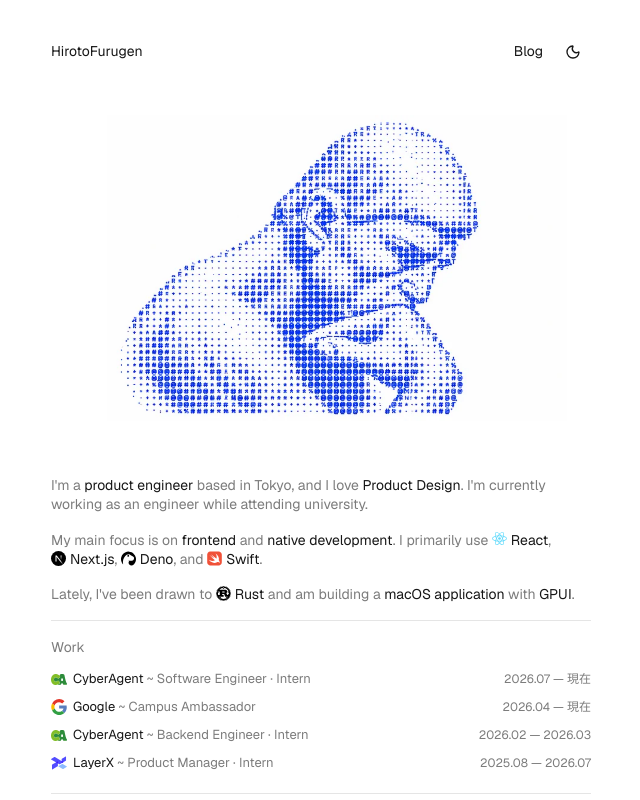
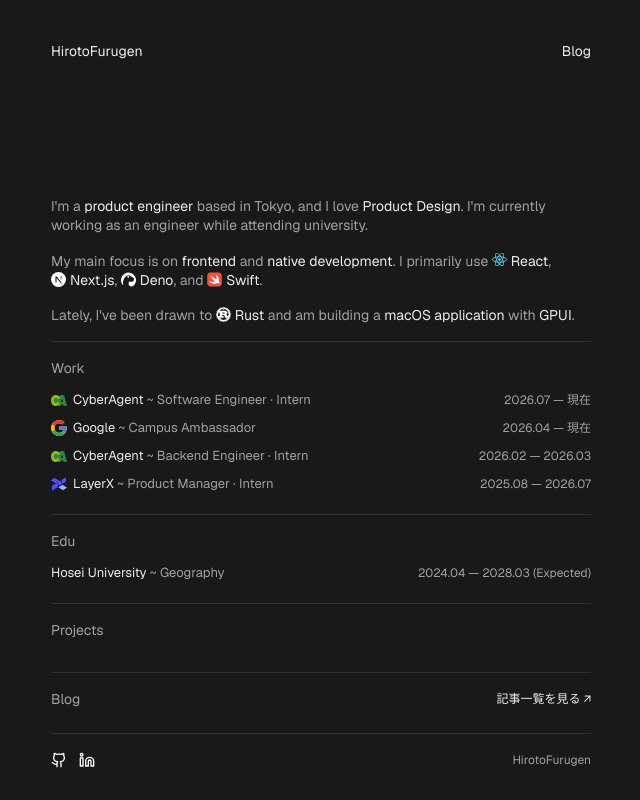
Before and after one commit to gen-hiroto0119/portfolio, a Next.js app: page / in a window 1280 px wide. Shown: the top 800 px of the page, without its empty margins (319-959 px from the left). Built offline with nearby package versions, Linux system fonts and the light colour scheme; no server answers.

Commit message:
Simplify portfolio hero and use a fixed dark theme

```diff
--- a/app/(site)/page.tsx
+++ b/app/(site)/page.tsx
@@ -2,7 +2,6 @@
 import Link from "next/link";
 import { Suspense } from "react";
 
-import { AsciiPortrait } from "@/components/portfolio/ascii-portrait";
 import { PostList } from "@/components/portfolio/post-list";
 import { getAllPosts } from "@/lib/content";
 import styles from "@/components/portfolio/portfolio.module.css";
@@ -26,7 +25,6 @@
   return <>
     <main id="main" className={styles.main}>
       <section className={styles.intro} lang="en" aria-label="Profile">
-        <AsciiPortrait />
         <p>I&apos;m a <strong>product engineer</strong> based in Tokyo, and I love <strong>Product Design</strong>. I&apos;m currently working as an engineer while attending university.</p>
         <p>My main focus is on <strong>frontend</strong> and <strong>native development</strong>. I primarily use <Technology name="React" logo="react" />, <Technology name="Next.js" logo="nextjs" />, <Technology name="Deno" logo="deno" />, and <Technology name="Swift" logo="swift" />.</p>
         <p>Lately, I&apos;ve been drawn to <Technology name="Rust" logo="rust" /> and am building a <strong>macOS application</strong> with <strong>GPUI</strong>.</p>
--- a/app/globals.css
+++ b/app/globals.css
@@ -1,37 +1,21 @@
 @import "tailwindcss";
 
 :root {
-  color-scheme: light dark;
-  --background: light-dark(#fff, #191919);
-  --surface: light-dark(#fafafa, #242424);
-  --foreground: light-dark(#171717, #ededed);
-  --muted-foreground: light-dark(#7c7c7c, #a1a1a1);
-  --border: light-dark(#e5e5e5, #303030);
+  color-scheme: dark;
+  --background: #191919;
+  --surface: #242424;
+  --foreground: #ededed;
+  --muted-foreground: #a1a1a1;
+  --border: #303030;
   --accent: var(--foreground);
   --syntax-comment: var(--muted-foreground);
   --syntax-keyword: var(--foreground);
-  --syntax-string: light-dark(#526977, #a6c8e1);
+  --syntax-string: #a6c8e1;
   --syntax-title: var(--foreground);
   --syntax-literal: var(--syntax-string);
   --syntax-tag: var(--foreground);
   --syntax-attribute: var(--syntax-string);
-  --light-display: block;
-  --dark-display: none;
-  --monochrome-filter: none;
-}
-:root[data-theme="light"] { color-scheme: light; }
-:root[data-theme="dark"] {
-  color-scheme: dark;
-  --light-display: none;
-  --dark-display: block;
   --monochrome-filter: invert(1);
-}
-@media (prefers-color-scheme: dark) {
-  :root:not([data-theme="light"]) {
-    --light-display: none;
-    --dark-display: block;
-    --monochrome-filter: invert(1);
-  }
 }
 @theme inline {
   --color-background: var(--background);
--- a/app/layout.tsx
+++ b/app/layout.tsx
@@ -37,10 +37,7 @@
   children: React.ReactNode;
 }>) {
   return (
-    <html lang="ja" suppressHydrationWarning>
-      <head>
-        <script dangerouslySetInnerHTML={{ __html: `try{var t=localStorage.getItem("portfolio-theme");if(t==="light"||t==="dark")document.documentElement.dataset.theme=t}catch{}` }} />
-      </head>
+    <html lang="ja">
       <body className="isolate flex min-h-screen flex-col bg-background font-sans text-foreground antialiased">
         {children}
         <SpeedInsights />
--- a/components/portfolio/ascii-portrait.module.css
+++ b/components/portfolio/ascii-portrait.module.css
@@ -1,5 +1,4 @@
 .portrait {
-  --portrait-offset-x: 0%;
   position: relative;
   width: 100%;
   aspect-ratio: 3 / 2;
@@ -7,9 +6,6 @@
   overflow: hidden;
   background: var(--background);
 }
-
-.light { display: var(--light-display); --portrait-offset-x: 3%; }
-.dark { display: var(--dark-display); }
 
 .fallback,
 .fallbackHidden,
@@ -19,7 +15,7 @@
   inset: 0;
   width: 100%;
   height: 100%;
-  transform: translateX(var(--portrait-offset-x)) scale(0.85);
+  transform: scale(0.85);
   transform-origin: center;
   transition: opacity 180ms ease;
 }
--- a/components/portfolio/ascii-portrait.tsx
+++ b/components/portfolio/ascii-portrait.tsx
@@ -1,69 +1,35 @@
 "use client";
 
 import Image from "next/image";
-import { useEffect, useRef, useState, useSyncExternalStore } from "react";
+import { useEffect, useRef, useState } from "react";
 import styles from "./ascii-portrait.module.css";
 
 const GLYPHS = ".:-=+*TERA%#@";
-const PORTRAITS = {
-  light: {
-    source: "/portfolio/thinker-coverage.webp",
-    fallback: "/portfolio/thinker-preview.webp",
-    ink: "#244cff",
-    label: "青いASCII文字で描いた、顎に手を添えて考える人",
-  },
-  dark: {
+const SCRAMBLE_INTERVAL = 110;
+const PORTRAIT = {
   // SMK's photograph of the David head cast, KAS2232, released under CC0:
   // https://commons.wikimedia.org/wiki/File:Michelangelo_Buonarroti,_Hoved_fra_statuen_af_David,_,_KAS2232,_Statens_Museum_for_Kunst.jpg
   source: "/portfolio/david-photo.webp",
   fallback: "/portfolio/david-ascii.svg",
   ink: "#648cff",
   label: "写真の明暗を青いASCII文字に変換したダビデ像",
-  },
 };
+const INKS = [PORTRAIT.ink, "#7d9dff", "#968cff"];
 
 type Letter = {
   x: number;
   y: number;
-  offsetX: number;
-  offsetY: number;
   glyph: number;
+  displayGlyph: number;
+  tint: number;
 };
 
-function subscribeToTheme(onChange: () => void) {
-  const observer = new MutationObserver(onChange);
-  observer.observe(document.documentElement, { attributes: true, attributeFilter: ["data-theme"] });
-  const preference = window.matchMedia("(prefers-color-scheme: dark)");
-  preference.addEventListener("change", onChange);
-  return () => {
-    observer.disconnect();
-    preference.removeEventListener("change", onChange);
-  };
-}
-
-function currentTheme(): keyof typeof PORTRAITS {
-  const theme = document.documentElement.dataset.theme;
-  if (theme === "light" || theme === "dark") return theme;
-  return window.matchMedia("(prefers-color-scheme: dark)").matches ? "dark" : "light";
-}
-
-function serverTheme() {
-  return null;
-}
-
 export function AsciiPortrait() {
-  const theme = useSyncExternalStore(subscribeToTheme, currentTheme, serverTheme);
-  return <><Portrait mode="light" active={theme === "light"} /><Portrait mode="dark" active={theme === "dark"} /></>;
-}
-
-function Portrait({ mode, active }: { mode: keyof typeof PORTRAITS; active: boolean }) {
-  const portrait = PORTRAITS[mode];
   const frameRef = useRef<HTMLElement>(null);
   const canvasRef = useRef<HTMLCanvasElement>(null);
   const [ready, setReady] = useState(false);
 
   useEffect(() => {
-    if (!active) return;
     const frame = frameRef.current;
     const canvas = canvasRef.current;
     const context = canvas?.getContext("2d");
@@ -76,7 +42,7 @@
     let loaded = false;
     let visible = true;
     let animation = 0;
-    let previousTime = 0;
+    let timer = 0;
     let width = 0;
     let height = 0;
     let cellWidth = 0;
@@ -93,9 +59,9 @@
       for (const letter of letters) {
         context.drawImage(
           atlas,
-          letter.glyph * atlasSize, 0, atlasSize, atlasSize,
-          letter.x + letter.offsetX - size / 2,
-          letter.y + letter.offsetY - size / 2,
+          letter.displayGlyph * atlasSize, letter.tint * atlasSize, atlasSize, atlasSize,
+          letter.x - size / 2,
+          letter.y - size / 2,
           size, size,
         );
       }
@@ -103,49 +69,53 @@
 
     function reset() {
       cancelAnimationFrame(animation);
+      window.clearTimeout(timer);
       animation = 0;
-      previousTime = 0;
+      timer = 0;
       pointer.active = false;
       for (const letter of letters) {
-        letter.offsetX = 0;
-        letter.offsetY = 0;
+        letter.displayGlyph = letter.glyph;
+        letter.tint = 0;
       }
       paint();
     }
 
-    function tick(time: number) {
+    function tick() {
       animation = 0;
-      if (disposed || !visible || document.hidden || reducedMotion.matches) return;
-      const dt = previousTime ? Math.min((time - previousTime) / 1000, 0.05) : 1 / 60;
-      previousTime = time;
-      const ease = 1 - Math.exp(-12 * dt);
-      const radius = Math.min(width * 0.2, 90);
-      let unsettled = false;
+      if (disposed || !visible || document.hidden || reducedMotion.matches || !finePointer.matches) return;
+      const radius = Math.min(width * 0.16, 76);
+      let nearby = false;
+      let changed = false;
 
       for (const letter of letters) {
-        const dx = letter.x - pointer.x;
-        const dy = letter.y - pointer.y;
-        const distance = Math.hypot(dx, dy);
+        const distance = Math.hypot(letter.x - pointer.x, letter.y - pointer.y);
         const influence = pointer.active ? Math.max(0, 1 - distance / radius) ** 2 : 0;
-        const force = influence * cellWidth * 2.8;
-        const targetX = dx / Math.max(distance, 1) * force;
-        const targetY = dy / Math.max(distance, 1) * force;
-        letter.offsetX += (targetX - letter.offsetX) * ease;
-        letter.offsetY += (targetY - letter.offsetY) * ease;
-        if (Math.abs(targetX - letter.offsetX) + Math.abs(targetY - letter.offsetY) > 0.025) {
-          unsettled = true;
-        } else {
-          letter.offsetX = targetX;
-          letter.offsetY = targetY;
+        let nextGlyph = letter.glyph;
+        let nextTint = 0;
+        if (influence > 0) {
+          nearby = true;
+          if (Math.random() < influence * 0.85) {
+            // Stay near the original density to preserve the statue's shading.
+            const shift = (Math.random() < 0.5 ? -1 : 1) * (influence > 0.5 ? 2 : 1);
+            nextGlyph = Math.max(0, Math.min(GLYPHS.length - 1, letter.glyph + shift));
+            nextTint = Math.random() < 0.7 ? 1 : 2;
           }
         }
-      paint();
-      if (unsettled) animation = requestAnimationFrame(tick);
-      else previousTime = 0;
+        if (nextGlyph !== letter.displayGlyph || nextTint !== letter.tint) changed = true;
+        letter.displayGlyph = nextGlyph;
+        letter.tint = nextTint;
+      }
+      if (changed) paint();
+      if (nearby) {
+        timer = window.setTimeout(() => {
+          timer = 0;
+          wake();
+        }, SCRAMBLE_INTERVAL);
+      }
     }
 
     function wake() {
-      if (!animation && loaded && visible && !document.hidden && !reducedMotion.matches) {
+      if (!animation && !timer && !disposed && loaded && visible && !document.hidden && !reducedMotion.matches && finePointer.matches) {
         animation = requestAnimationFrame(tick);
       }
     }
@@ -157,7 +127,8 @@
       reset();
       width = nextWidth;
       height = width * 2 / 3;
-      const dpr = Math.min(window.devicePixelRatio || 1, 3);
+      // Keep small glyphs crisp even on 1x screens.
+      const dpr = Math.min(Math.max(window.devicePixelRatio || 1, 2), 3);
       canvas.width = Math.round(width * dpr);
       canvas.height = Math.round(height * dpr);
       context.setTransform(dpr, 0, 0, dpr, 0, 0);
@@ -178,21 +149,17 @@
       for (let row = 0; row < rows; row++) {
         for (let column = 0; column < columns; column++) {
           const i = (row * columns + column) * 4;
-          // Thinker's small grayscale source contains precomputed blue ink coverage.
           const luminance = (pixels[i] * 0.2126 + pixels[i + 1] * 0.7152 + pixels[i + 2] * 0.0722) / 255;
-          const coverage = mode === "dark"
-            ? Math.max(0, (luminance - 0.09) / 0.84)
-            : luminance;
+          const coverage = Math.max(0, (luminance - 0.09) / 0.84);
           if (coverage < 0.035) continue;
-          const tone = mode === "dark"
-            ? Math.min(1, coverage) ** 1.8
-            : Math.min(1, coverage / 0.55) ** 0.85;
+          const tone = Math.min(1, coverage) ** 1.8;
+          const glyph = Math.min(GLYPHS.length - 1, Math.floor(tone * GLYPHS.length));
           letters.push({
             x: (column + 0.5) * cellWidth,
             y: (row + 0.5) * cellHeight,
-            offsetX: 0,
-            offsetY: 0,
-            glyph: Math.min(GLYPHS.length - 1, Math.floor(tone * GLYPHS.length)),
+            glyph,
+            displayGlyph: glyph,
+            tint: 0,
           });
         }
       }
@@ -201,15 +168,17 @@
       atlasSize = Math.ceil(cellHeight * 1.45 * dpr);
       atlas = document.createElement("canvas");
       atlas.width = atlasSize * GLYPHS.length;
-      atlas.height = atlasSize;
+      atlas.height = atlasSize * INKS.length;
       const ink = atlas.getContext("2d");
       if (!ink) return;
-      ink.fillStyle = portrait.ink;
       ink.font = `500 ${cellHeight * 1.16 * dpr}px "JetBrains Mono Variable", monospace`;
       ink.textAlign = "center";
       ink.textBaseline = "middle";
+      for (let tint = 0; tint < INKS.length; tint++) {
+        ink.fillStyle = INKS[tint];
         for (let index = 0; index < GLYPHS.length; index++) {
-        ink.fillText(GLYPHS[index], (index + 0.5) * atlasSize, atlasSize / 2);
+          ink.fillText(GLYPHS[index], (index + 0.5) * atlasSize, (tint + 0.5) * atlasSize);
+        }
       }
       paint();
       setReady(true);
@@ -226,8 +195,7 @@
     }
 
     function leave() {
-      pointer.active = false;
-      wake();
+      reset();
     }
 
     const resizeObserver = new ResizeObserver(resize);
@@ -244,7 +212,7 @@
     reducedMotion.addEventListener("change", reset);
     finePointer.addEventListener("change", reset);
 
-    source.src = portrait.source;
+    source.src = PORTRAIT.source;
     Promise.all([
       source.decode(),
       document.fonts.load('500 12px "JetBrains Mono Variable"'),
@@ -259,6 +227,7 @@
     return () => {
       disposed = true;
       cancelAnimationFrame(animation);
+      window.clearTimeout(timer);
       resizeObserver.disconnect();
       intersectionObserver.disconnect();
       frame.removeEventListener("pointermove", move);
@@ -268,11 +237,11 @@
       reducedMotion.removeEventListener("change", reset);
       finePointer.removeEventListener("change", reset);
     };
-  }, [active, mode, portrait]);
+  }, []);
 
   return (
-    <figure ref={frameRef} className={`${styles.portrait} ${styles[mode]}`} role="img" aria-label={portrait.label}>
-      <Image src={portrait.fallback} alt="" width={1536} height={1024} unoptimized loading={active ? "eager" : "lazy"} fetchPriority={active ? "high" : "auto"} className={ready ? styles.fallbackHidden : styles.fallback} />
+    <figure ref={frameRef} className={styles.portrait} role="img" aria-label={PORTRAIT.label}>
+      <Image src={PORTRAIT.fallback} alt="" width={1536} height={1024} unoptimized loading="eager" fetchPriority="high" className={ready ? styles.fallbackHidden : styles.fallback} />
       <canvas ref={canvasRef} className={ready ? styles.canvasReady : styles.canvas} aria-hidden="true" />
     </figure>
   );
--- a/components/portfolio/portfolio.module.css
+++ b/components/portfolio/portfolio.module.css
@@ -20,12 +20,8 @@
 .header { display: flex; align-items: center; justify-content: space-between; height: 40px; margin-bottom: var(--gap); }
 .homeLink { display: inline-flex; align-items: center; min-height: 40px; }
 .headerActions { display: flex; align-items: center; gap: 12px; }
-.themeToggle { display: grid; place-items: center; width: 36px; height: 36px; padding: 0; color: var(--foreground); background: transparent; border: 0; border-radius: 50%; }
-.themeToggle:hover { background: var(--surface); }
-.lightIcon { display: var(--light-display); }
-.darkIcon { display: var(--dark-display); }
 .main { display: flex; flex-direction: column; gap: var(--gap); }
-.intro { display: flex; flex-direction: column; gap: var(--gap); }
+.intro { display: flex; flex-direction: column; gap: var(--gap); margin-top: calc(125px - var(--gap)); }
 .intro p { color: var(--muted-foreground); line-height: 19.25px; }
 .technology { display: inline-block; color: var(--foreground); white-space: nowrap; vertical-align: baseline; }
 .technology img { display: inline-block; width: 15px; height: 15px; margin-inline-end: 4px; vertical-align: -0.125em; }
@@ -80,7 +76,6 @@
   .homeLink { min-height: 44px; }
   .headerActions { gap: 8px; }
   .headerActions nav a,
-  .themeToggle,
   .socials a { display: inline-flex; align-items: center; justify-content: center; min-width: 44px; min-height: 44px; padding: 0; }
   .sectionHeading a { display: inline-flex; align-items: center; min-height: 44px; }
   .socials { gap: 4px; margin-left: -14px; }
--- a/components/portfolio/shell.tsx
+++ b/components/portfolio/shell.tsx
@@ -2,7 +2,6 @@
 import Link from "next/link";
 import { Suspense } from "react";
 import { SiteNavigation } from "./site-navigation";
-import { ThemeToggle } from "./theme-toggle";
 import { site } from "@/lib/site";
 import styles from "./portfolio.module.css";
 
@@ -11,7 +10,6 @@
     <Link href="/" className={styles.homeLink}>HirotoFurugen</Link>
     <div className={styles.headerActions}>
       <nav aria-label="メインナビゲーション"><Suspense fallback={<Link href="/">Home</Link>}><SiteNavigation /></Suspense></nav>
-      <ThemeToggle />
     </div>
   </header>;
 }
--- a/components/portfolio/theme-toggle.tsx
+++ /dev/null
@@ -1,27 +0,0 @@
-"use client";
-
-import { Moon, Sun } from "lucide-react";
-import styles from "./portfolio.module.css";
-
-export function ThemeToggle() {
-  function toggle() {
-    const root = document.documentElement;
-    const dark = root.dataset.theme
-      ? root.dataset.theme === "dark"
-      : window.matchMedia("(prefers-color-scheme: dark)").matches;
-    const next = dark ? "light" : "dark";
-    root.dataset.theme = next;
-    try {
-      localStorage.setItem("portfolio-theme", next);
-    } catch {
-      // The switch still works when browser storage is unavailable.
-    }
-  }
-
-  return (
-    <button type="button" className={styles.themeToggle} onClick={toggle} aria-label="配色を切り替える">
-      <Moon size={16} className={styles.lightIcon} aria-hidden="true" />
-      <Sun size={16} className={styles.darkIcon} aria-hidden="true" />
-    </button>
-  );
-}
```
Lines whose indentation alone changed are shown as unchanged.
